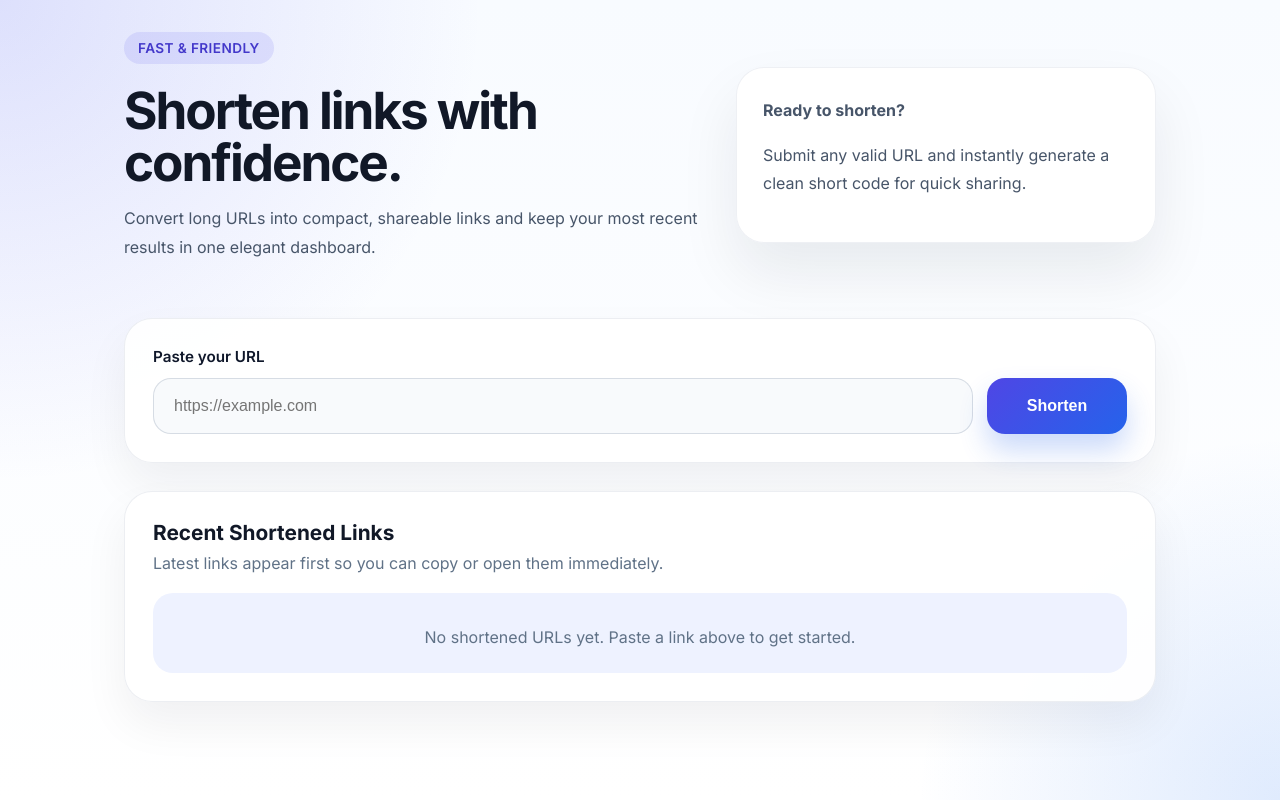
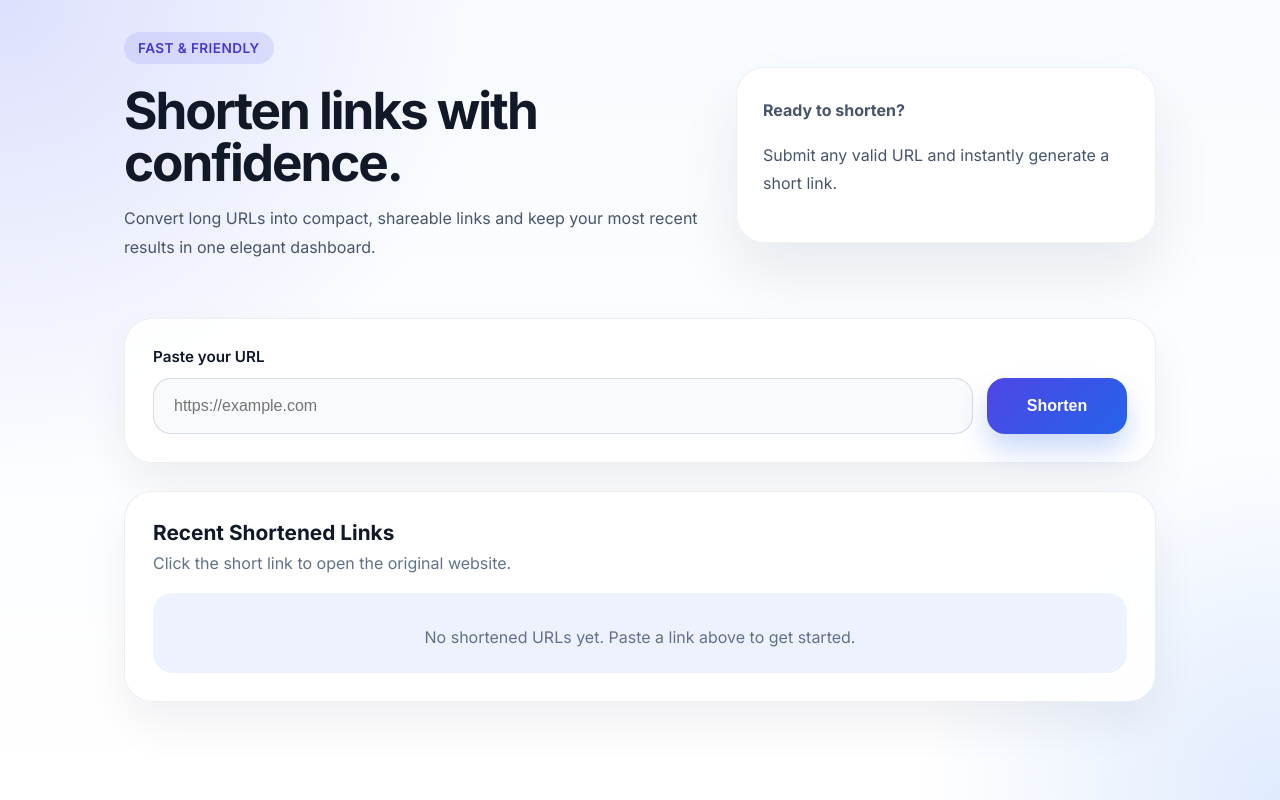
Before and after one commit to Jeevankumar1510/Link, a FastAPI app: template templates/index.html in a window 1280 px wide. Run offline with FastAPI, Linux system fonts and the light colour scheme; the template is opened without the code that fills it, so the values that code supplies are empty.

Commit message:
file changes made in html file

```diff
--- a/templates/index.html
+++ b/templates/index.html
@@ -4,61 +4,158 @@
     <meta charset="UTF-8">
     <meta name="viewport" content="width=device-width, initial-scale=1.0">
     <title>Link Shortener</title>
+
     <link rel="preconnect" href="https://fonts.googleapis.com">
     <link rel="preconnect" href="https://fonts.gstatic.com" crossorigin>
+
     <link href="https://fonts.googleapis.com/css2?family=Inter:wght@400;500;600;700&display=swap" rel="stylesheet">
+
     <link rel="stylesheet" href="/static/style.css">
 </head>
+
 <body>
+
 <div class="page-shell">
+
     <header class="hero">
+
         <div class="hero-copy">
-                <span class="hero-eyebrow">Fast & friendly</span>
+
+            <span class="hero-eyebrow">
+                Fast & Friendly
+            </span>
+
             <h1>Shorten links with confidence.</h1>
-                <p>Convert long URLs into compact, shareable links and keep your most recent results in one elegant dashboard.</p>
+
+            <p>
+                Convert long URLs into compact, shareable links and keep your most recent results in one elegant dashboard.
+            </p>
+
         </div>
+
         <div class="hero-card">
-                <p class="hero-card-title">Ready to shorten?</p>
-                <p>Submit any valid URL and instantly generate a clean short code for quick sharing.</p>
+
+            <p class="hero-card-title">
+                Ready to shorten?
+            </p>
+
+            <p>
+                Submit any valid URL and instantly generate a short link.
+            </p>
+
         </div>
+
     </header>
 
     <main class="content">
+
         <section class="form-panel">
+
             <form action="/shorten" method="post" class="url-form">
-                    <label for="urlInput">Paste your URL</label>
+
+                <label for="urlInput">
+                    Paste your URL
+                </label>
+
                 <div class="input-row">
-                        <input id="urlInput" type="url" name="url" placeholder="https://example.com" required>
-                        <button type="submit">Shorten</button>
+
+                    <input
+                        id="urlInput"
+                        type="url"
+                        name="url"
+                        placeholder="https://example.com"
+                        required>
+
+                    <button type="submit">
+                        Shorten
+                    </button>
+
                 </div>
+
             </form>
+
         </section>
 
         <section class="links-panel">
+
             <div class="panel-header">
+
                 <div>
-                        <h2>Recent Shortened Links</h2>
-                        <p>Latest links appear first so you can copy or open them immediately.</p>
+
+                    <h2>
+                        Recent Shortened Links
+                    </h2>
+
+                    <p>
+                        Click the short link to open the original website.
+                    </p>
+
                 </div>
+
             </div>
 
             <div class="links-grid">
+
                 {% for url in urls %}
+
                 <article class="link-card">
+
                     <div class="card-top">
-                                <span class="link-badge">Short code</span>
-                                <a class="link-short" href="/{{ url.short_code }}" target="_blank">/{{ url.short_code }}</a>
+
+                        <span class="link-badge">
+                            Short Link
+                        </span>
+
+                        <a
+                            class="link-short"
+                            href="{{ url.short_url }}"
+                            target="_blank">
+
+                            {{ url.short_url }}
+
+                        </a>
+
                     </div>
-                            <p class="link-original">{{ url.original_url }}</p>
+
+                    <br>
+
+                    <strong>Original URL</strong>
+
+                    <p class="link-original">
+
+                        <a
+                            href="{{ url.original_url }}"
+                            target="_blank">
+
+                            {{ url.original_url }}
+
+                        </a>
+
+                    </p>
+
                 </article>
+
                 {% else %}
+
                 <div class="empty-state">
-                            <p>No shortened URLs yet. Paste a link above to get started.</p>
+
+                    <p>
+                        No shortened URLs yet. Paste a link above to get started.
+                    </p>
+
                 </div>
+
                 {% endfor %}
+
             </div>
+
         </section>
+
     </main>
+
 </div>
+
+<script src="/static/script.js"></script>
+
 </body>
 </html>
```
Lines whose indentation alone changed are shown as unchanged.
